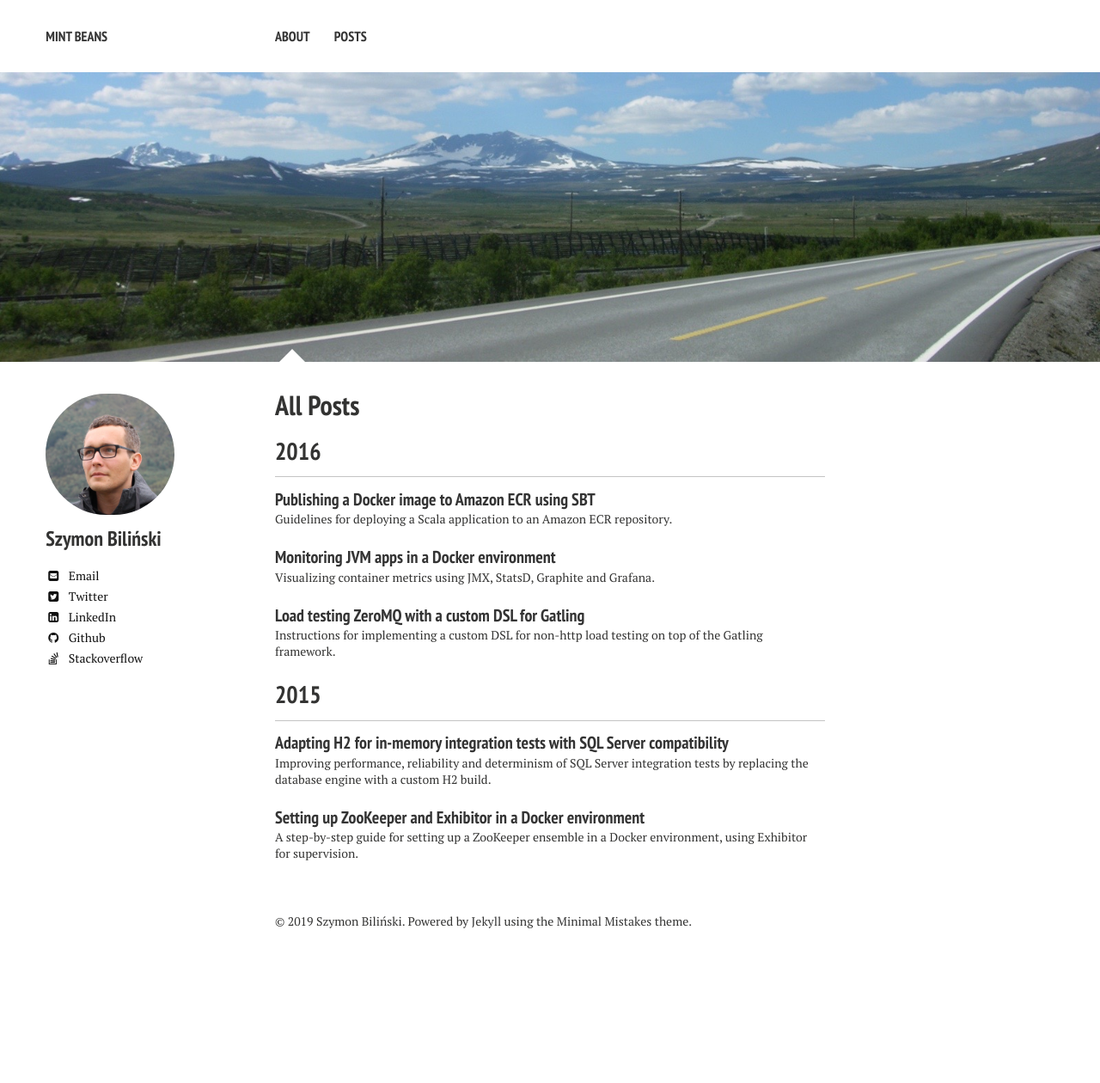
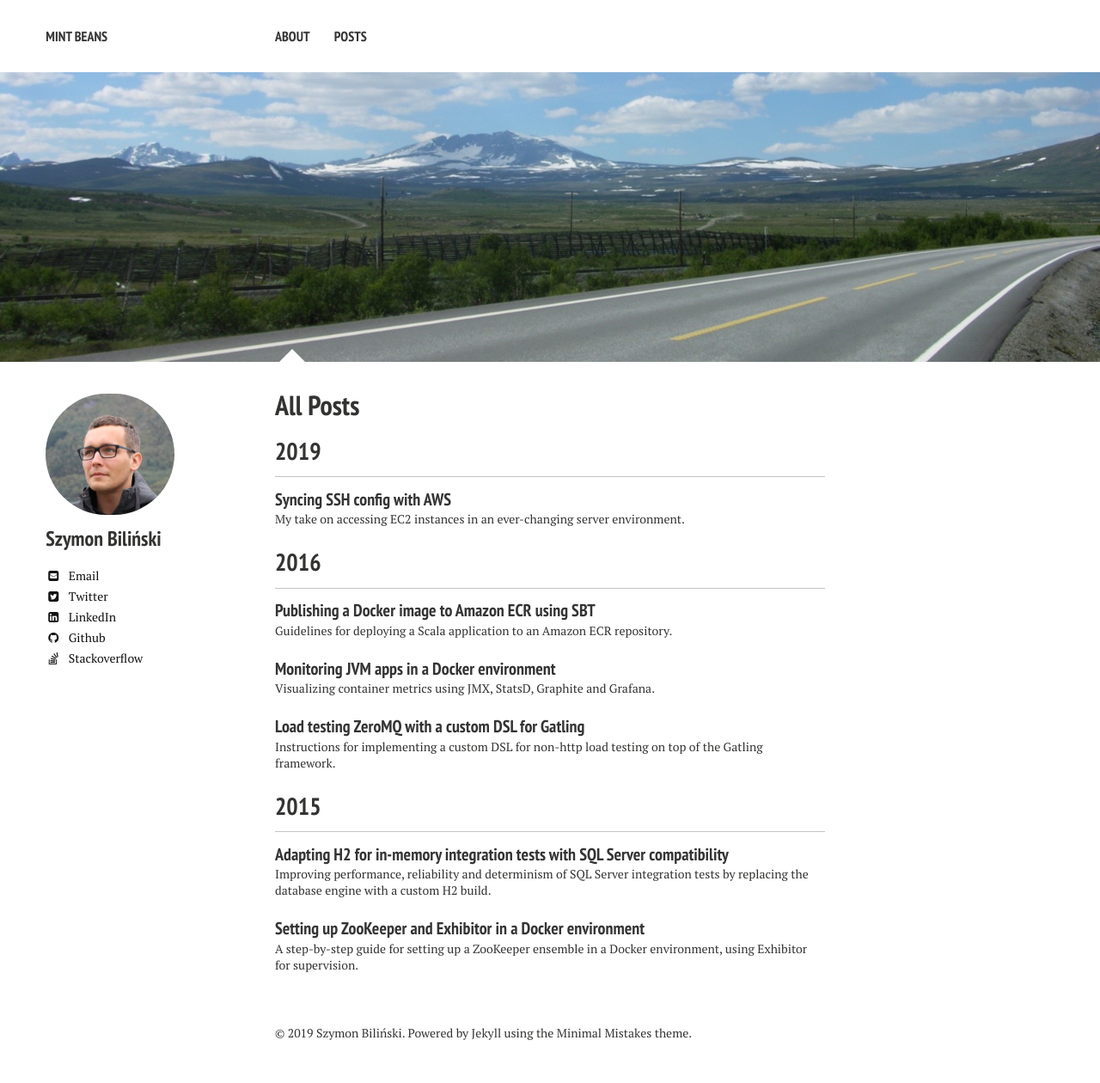
Before and after one commit to sjednac/sjednac.github.io, a Jekyll site: the page built from posts/index.md, in a window 1280 px wide. Shown: the whole page at 86% size. Built offline with Jekyll 4.4.1, drawn with Linux system fonts in a browser that asks for light colours; nearby versions of some CDN libraries; before the commit the page ends 1130 px from its top, so only the background shows below that; part of the change alters nothing that is shown.

Commit message:
Add a post about aws-ssh-config

````diff
--- /dev/null
+++ b/_posts/2019-09-06-aws-ssh-sync.md
@@ -0,0 +1,92 @@
+---
+layout: post
+title: "Syncing SSH config with AWS"
+excerpt: "My take on accessing EC2 instances in an ever-changing server environment."
+tags: [ssh, amazon, aws, ec2, cloud, infrastructure, devops, automation]
+modified: 2016-09-17
+comments: true
+---
+
+Most of my recent projects are dependent on a multi-region, [AWS](https://aws.amazon.com/ec2/) environment, that is spawned using an infrastructure-as-code approach (usually [Terraform](https://www.terraform.io/)). The servers are managed by [AutoScaling Groups](https://docs.aws.amazon.com/autoscaling/ec2/userguide/AutoScalingGroup.html) and can be terminated at any point in time, within some reason of course.
+
+This is pretty great, as it allows us to spawn a complete new environment in a relatively short time, and gives the benefit of self-healing and horizontal scaling on demand. Assuming you have the right tooling for monitoring and logging around it - everyone is happy.
+
+That being said, the best way to debug "hard" problems is - still - a direct connection using [SSH](https://www.freebsd.org/doc/handbook/openssh.html) to a problematic node (at least in my book). The thing is, that while the environment structure is well-defined, the target IP may be long out of date (servers can come and go) and - on top of it - connection params may vary across the environment itself. For example, you may want to use a different credentials, setup a dedicated [bastion host](https://aws.amazon.com/quickstart/architecture/linux-bastion/) or do something SSH-specific for a **subset** of instances in general.
+
+I usually end up with a lot of shell scripts around such setup, so I decided to unify the approach with a small [Python script](https://github.com/sbilinski/aws-ssh-sync) instead.
+
+![](https://imgs.xkcd.com/comics/automation.png){: .center-image }
+
+## Features overview
+
+I've looked into [gianlucaborello/aws-ssh-config](https://github.com/gianlucaborello/aws-ssh-config) before going for my own implementation, but it didn't quite fit my requirements.
+
+Here's what I ended up with:
+
+* Always query an explicit list of AWS regions.
+* Filter EC2 instances, if needed. This allows to apply certain SSH settings to a **subset** of servers.
+* Index any duplicates, so that an **AutoScaling Group** with the following nodes `[foo,foo,foo]`, can be treated as `[foo0,foo1,foo2]`.
+* Take **all** config settings directly from the command line. For example: implicit AMI to user mapping is intentionally not provided. The idea is to mimic a **functional** approach for obtaining this kind of config. You provide some params, call the script and get the active config in return.
+* Write config to `stdout` or to a shared config file (read ahead).
+* Use sensible defaults where possible (e.g. `ec2-user` for the username).
+* Test each release using `botocore` stubber to mimic actual AWS behavior.
+* Publish to [PyPI](https://pypi.org/project/aws-ssh-sync/) for a (hopefully) painless setup.
+
+## File output
+
+While writing to `stdout` is how the world is supposed to work, it's not always practical. In a perfect scenario, the config structure would look as follows:
+
+```
+~/.ssh/config
+~/.ssh/config.d/workproject-staging
+~/.ssh/config.d/workproject-production
+~/.ssh/config.d/homestuff
+...
+```
+
+The `~/.ssh/config` file would include the following directive in such case:
+```
+Include config.d/*
+```
+
+I've struggled with **Oh My Zsh** and **Visual Studio Code** integration issues within such approach, so I decided to provide an alternate output mode - writing to a file with `config-key` substitution (so that you can call the script repeatedly, with different params, and use a shared config). I know - fixing `Include` support upstream is probably a better idea, but this is literally a few lines of code in Python (+ testing).
+
+Note that this feature is completely **optional**.
+
+## Synchronization
+
+The general idea is to run a **single command** with different params (i.e. potentially multiple times) to get all your infrastructure state in one place. You can setup a `cron` job for it or have a handy alias on the CLI, that you can execute at any point when you need it.
+
+In my case, I use the latter approach, and put something like this in my shell's profile:
+
+```bash
+# Slightly rude wrapper for AWS SSH Sync
+function ass() {
+    PROFILES=("stg" "prd")
+    REGIONS=("eu-west-1" "us-east-1")
+
+    for PROFILE in "${PROFILES[@]}"; do
+        aws_ssh_sync --profile $PROFILE \
+                     --region "${REGIONS[@]}" \
+                     --address "public_private" \
+                     --config-key $PROFILE \
+                     --output-file "$HOME/.ssh/config" \
+                     --name-prefix $PROFILE \
+                     --region-prefix \
+                     --server-alive-interval 90 \
+                     --skip-strict-host-checking
+    done
+}
+```
+
+In this example, each `PROFILE` has a single `aws_ssh_sync` command associated to multiple `REGIONS` at once. You could extend it to as many calls as you want of course (e.g. to include the `--ec2-filter-name` switch).
+
+After executing `ass`, all outputs will be written to `$HOME/.ssh/config`, giving a unified view of the infrastructure for your shell and any other tools that depend on it.
+
+![](/images/aws-ssh-sync.gif){: .center-image }
+
+## Conclusion
+
+The script currently supports a limited subset of `ssh_config(5)` params, that I use on a daily basis. If you're missing something - please feel free to open a [pull request](https://github.com/sbilinski/aws-ssh-sync/blob/master/CONTRIBUTING.md).
+
+The project can be found on [GitHub](https://github.com/sbilinski/aws-ssh-sync).
--- a/assets/css/main.scss
+++ b/assets/css/main.scss
@@ -26,3 +26,8 @@ sitemap: false
 @import "vendor/font-awesome/font-awesome";
 @import "vendor/magnific-popup/magnific-popup";
 //@import "vendor/google/fonts";
+
+.center-image {
+    margin: 0 auto;
+    display: block;
+}
````
Also changed, not shown: images/aws-ssh-sync.gif (added).
